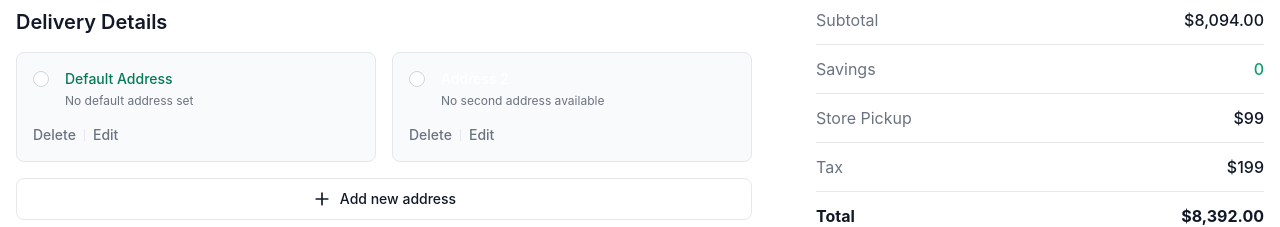
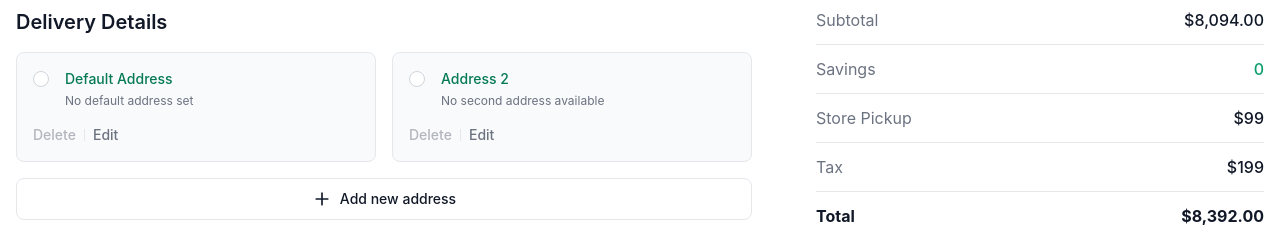
Before and after one commit to ericomondi/e-commerce, a React (Vite) app: page /checkout in a window 1280 px wide. Shown: the part 148-375 px from the top of the page. Built offline with nearby package versions, Linux system fonts and the light colour scheme.

Commit message:
feat: enhance DeliveryDetails component with error handling and delete functionality

```diff
--- a/src/components/DeliveryDetails.tsx
+++ b/src/components/DeliveryDetails.tsx
@@ -1,7 +1,9 @@
 // src/components/DeliveryDetails.tsx
 import React, { useState, useEffect } from 'react';
-import axios, { AxiosError } from 'axios';
+import axios from 'axios';
 import { useAuth } from '../context/AuthContext';
+import { toast } from 'react-toastify';
+import 'react-toastify/dist/ReactToastify.css';
 
 interface Address {
   id: number;
@@ -18,7 +20,6 @@ interface Address {
 const DeliveryDetails: React.FC = () => {
   const { token, isAuthenticated } = useAuth();
   const [addresses, setAddresses] = useState<Address[]>([]);
-  const [error, setError] = useState<string | null>(null);
   const [loading, setLoading] = useState(false);
 
   useEffect(() => {
@@ -38,10 +39,42 @@ const DeliveryDetails: React.FC = () => {
         a.is_default === b.is_default ? 0 : a.is_default ? -1 : 1
       ).slice(0, 2);
       setAddresses(sortedAddresses);
-      setError(null);
     } catch (err) {
-      setError('Failed to fetch addresses');
+      toast.error('Failed to fetch addresses', {
+        style: { border: '1px solid #ef4444', color: '#111827' },
+        progressStyle: { background: '#ef4444' }, // Matches text-red-600
+      });
       console.error('Error fetching addresses:', err);
+    } finally {
+      setLoading(false);
+    }
+  };
+
+  const handleDelete = async (addressId: number) => {
+    if (!isAuthenticated || !token) {
+      toast.error('You must be logged in to delete an address', {
+        style: { border: '1px solid #ef4444', color: '#111827' },
+        progressStyle: { background: '#ef4444' },
+      });
+      return;
+    }
+
+    try {
+      setLoading(true);
+      await axios.delete(`http://localhost:8000/addresses/${addressId}`, {
+        headers: { Authorization: `Bearer ${token}` },
+      });
+      toast.success('Address deleted successfully', {
+        style: { border: '1px solid #10b981', color: '#111827' },
+        progressStyle: { background: '#10b981' }, // Matches text-green-600
+      });
+      await fetchAddresses(); // Refresh address list
+    } catch (err: any) {
+      toast.error(err.response?.data?.detail || 'Failed to delete address', {
+        style: { border: '1px solid #ef4444', color: '#111827' },
+        progressStyle: { background: '#ef4444' },
+      });
+      console.error('Error deleting address:', err);
     } finally {
       setLoading(false);
     }
@@ -87,7 +120,9 @@ const DeliveryDetails: React.FC = () => {
         <div className="mt-4 flex items-center gap-2">
           <button
             type="button"
-            className="text-sm font-medium text-gray-500 hover:text-gray-900 dark:text-gray-400 dark:hover:text-white"
+            onClick={() => addresses[0] && handleDelete(addresses[0].id)}
+            className="text-sm font-medium text-gray-500 hover:text-gray-900 dark:text-gray-400 dark:hover:text-white disabled:opacity-50 disabled:cursor-not-allowed"
+            disabled={loading || !addresses[0]}
           >
             Delete
           </button>
@@ -118,7 +153,7 @@ const DeliveryDetails: React.FC = () => {
           <div className="ms-4 text-sm">
             <label
               htmlFor="credit-card"
-              className="font-medium leading-none text-white dark:text-white"
+              className="font-medium leading-none text-green-600 dark:text-green-400"
             >
               Address 2
             </label>
@@ -134,7 +169,9 @@ const DeliveryDetails: React.FC = () => {
         <div className="mt-4 flex items-center gap-2">
           <button
             type="button"
-            className="text-sm font-medium text-gray-500 hover:text-gray-900 dark:text-gray-400 dark:hover:text-white"
+            onClick={() => addresses[1] && handleDelete(addresses[1].id)}
+            className="text-sm font-medium text-gray-500 hover:text-gray-900 dark:text-gray-400 dark:hover:text-white disabled:opacity-50 disabled:cursor-not-allowed"
+            disabled={loading || !addresses[1]}
           >
             Delete
           </button>
```
